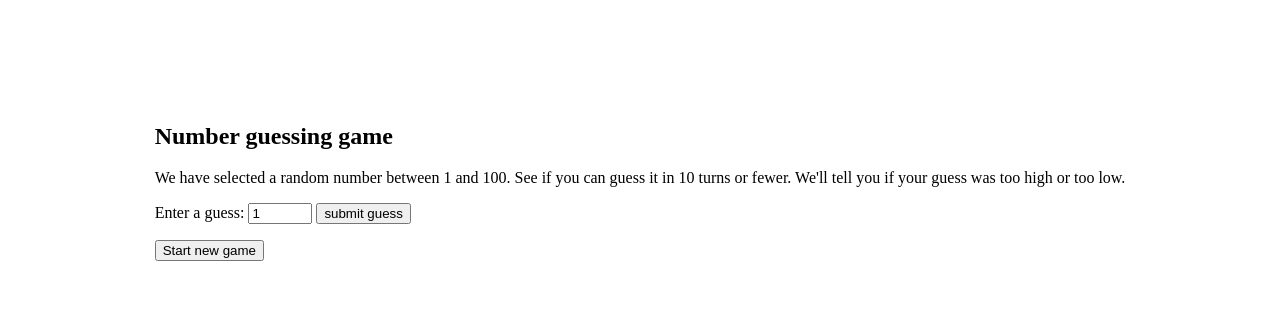
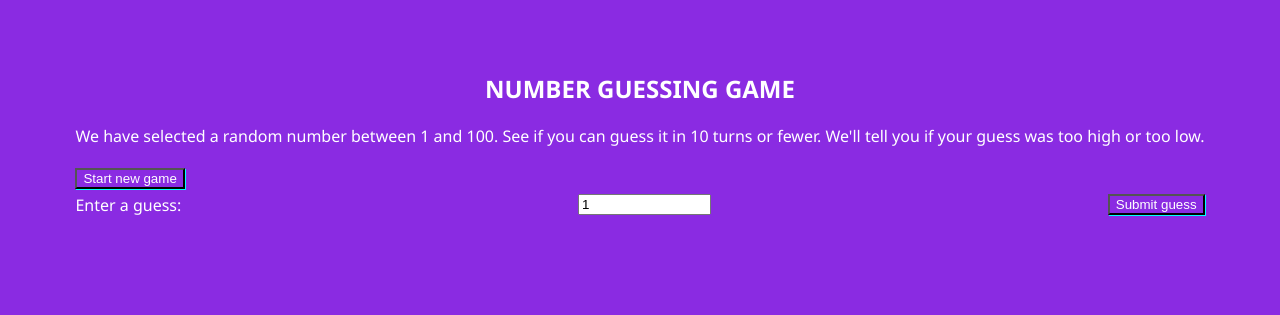
Before and after one commit to muhammedshibilm/Number-guessing-game, a plain HTML site: page index.html in a window 1280 px wide. Shown: the part 218-533 px from the top of the page. Drawn offline with Linux system fonts and the light colour scheme.

Commit message:
styling is finished

```diff
--- a/index.html
+++ b/index.html
@@ -1,22 +1,34 @@
 <html lang="en">
+
 <head>
     <meta charset="UTF-8">
     <meta name="viewport" content="width=device-width, initial-scale=1.0">
     <title>guessing game</title>
     <link rel="stylesheet" href="style.css">
 </head>
+
 <body>
     <section>
-        <h1>Number guessing game</h1>
-        <p>We have selected a random number between 1 and 100. See if you can guess it in 10 turns or fewer. We'll tell you if your guess was too high or too low.</p>
-        <label for="">Enter a guess:</label>
-        <input type="number" min="1" max="100" name="" id="val" value="1">
-        <button id="submit">submit guess</button>
-        <p id="score"></p>
-        <p id="mistake"></p>
-        <p id="run"></p>
-        <button  id="reset">Start new game</button>
+
+        <h1>NUMBER GUESSING GAME</h1>
+        <p>We have selected a random number between 1 and 100. See if you can guess it in 10 turns or fewer. We'll tell
+            you if your guess was too high or too low.</p>
+            <div class="sec2">
+                <button style="margin: 5px 0px;" id="reset">Start new game</button>
+            </div>
+        <div class="sec2">
+            <label for="">Enter a guess:</label>
+            <input type="number" min="1" max="100" name="" id="val" value="1">
+            <button id="submit">Submit guess</button>
+        </div>
+        <div id="sec3">
+            <p id="score"></p>
+            <p id="mistake"></p>
+            <p id="run"></p>
+        </div>
+
     </section>
     <script src="main.js"></script>
 </body>
+
 </html>
--- a/main.js
+++ b/main.js
@@ -1,4 +1,5 @@
 var randomNumber = Math.floor(Math.random()*100)+1;
+
 
 var num = document.getElementById("val");
 
@@ -15,8 +16,8 @@ var resetButton = document.getElementById("reset");
 
 var guessAraary=[]
 
-mistakeStatus.style.backgroundColor="red";
-
+mistakeStatus.style.color= "red";
+mistakeStatus.style.fontWeight ='bolder';
 var  lifeTime=10;
 
 var win=false;
@@ -66,7 +67,7 @@ function startGame() {
 
 function endGame(params) {
      if (win == true) {
-        mistakeStatus.style.backgroundColor="green";
+        mistakeStatus.style.color="green";
         scoreBoard.textContent = `Number of guesses: ${10-lifeTime}`;
         mistakeStatus.textContent="Your Win!";
         runStatus.textContent =null;
--- a/style.css
+++ b/style.css
@@ -1,12 +1,41 @@
 body{
-
     display: flex;
     justify-content: center;
     align-items: center;
     user-select: none;
+    background-color: blueviolet;
+    color: white;
+    font-family: 'Segoe UI', Tahoma, Geneva, Verdana, sans-serif;
 }
 
 img{
     position: absolute;
     z-index: -1;
 }
+
+section{
+    margin: 20px;
+}
+
+h1{
+    text-align: center;
+}
+.sec2{
+    display: flex;
+    justify-content: space-between;
+    align-items: center;
+}
+input{
+    width: 10em;
+}
+#sec3{
+    display: flex;
+    flex-direction: column;
+    align-items: center;
+}
+
+button{
+    background-color: blueviolet;
+    color: white;
+    box-shadow: 1px 1px  aqua;
+}
```
